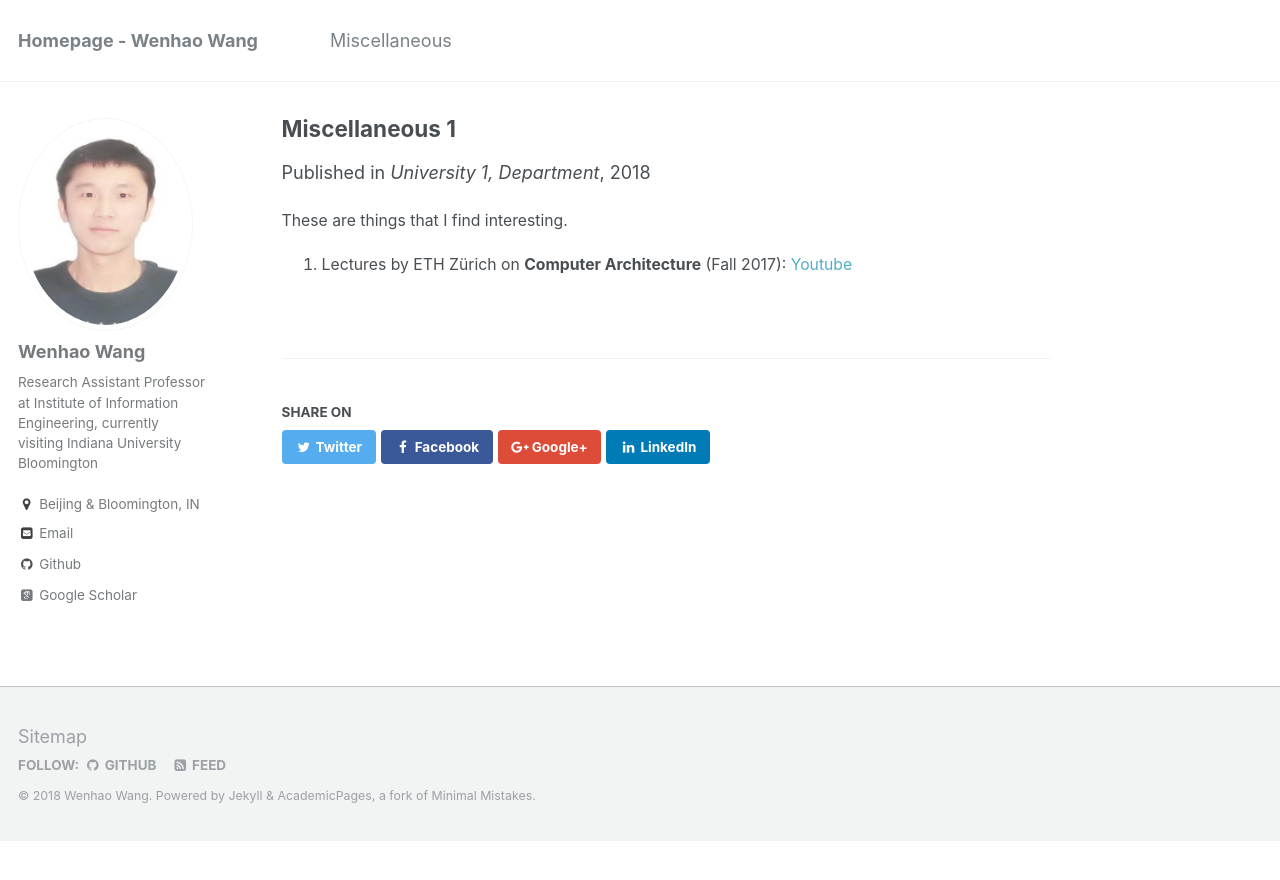
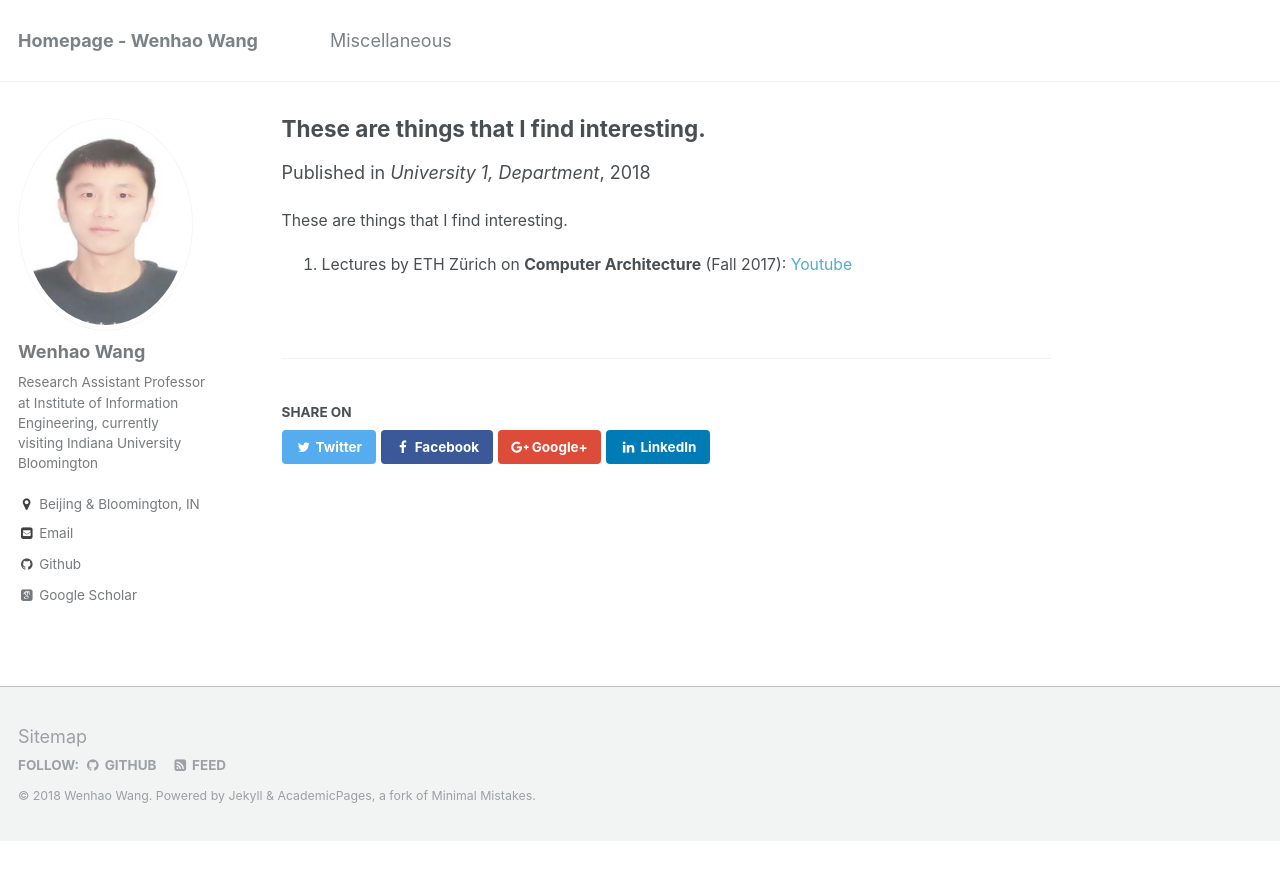
Before and after one commit to wenhao19/heartever.github.io, a Jekyll site: the page built from _miscellaneous/2018-spring-miscellaneous-1.md, in a window 1280 px wide. Shown: the top 880 px of the page. Built offline with Jekyll 4.4.1, drawn with Linux system fonts in a browser that asks for light colours; some web fonts are replaced.

Commit message:
Update 2018-spring-miscellaneous-1.md

```diff
--- a/_miscellaneous/2018-spring-miscellaneous-1.md
+++ b/_miscellaneous/2018-spring-miscellaneous-1.md
@@ -1,5 +1,5 @@
 ---
-title: "Miscellaneous 1"
+title: "These are things that I find interesting."
 collection: miscellaneous
 type: "none"
 permalink: /teaching/2018-spring-miscellaneous-1
```
